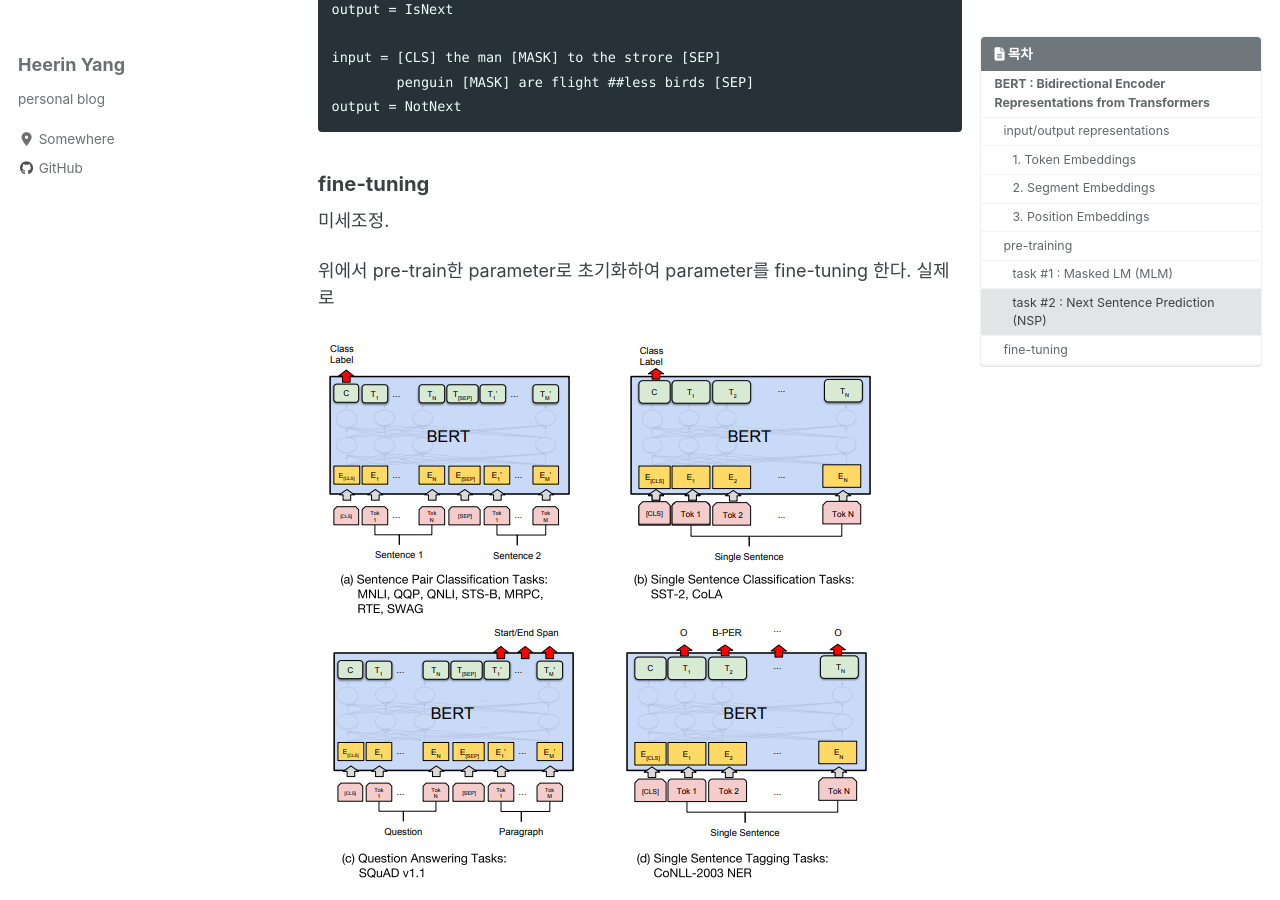
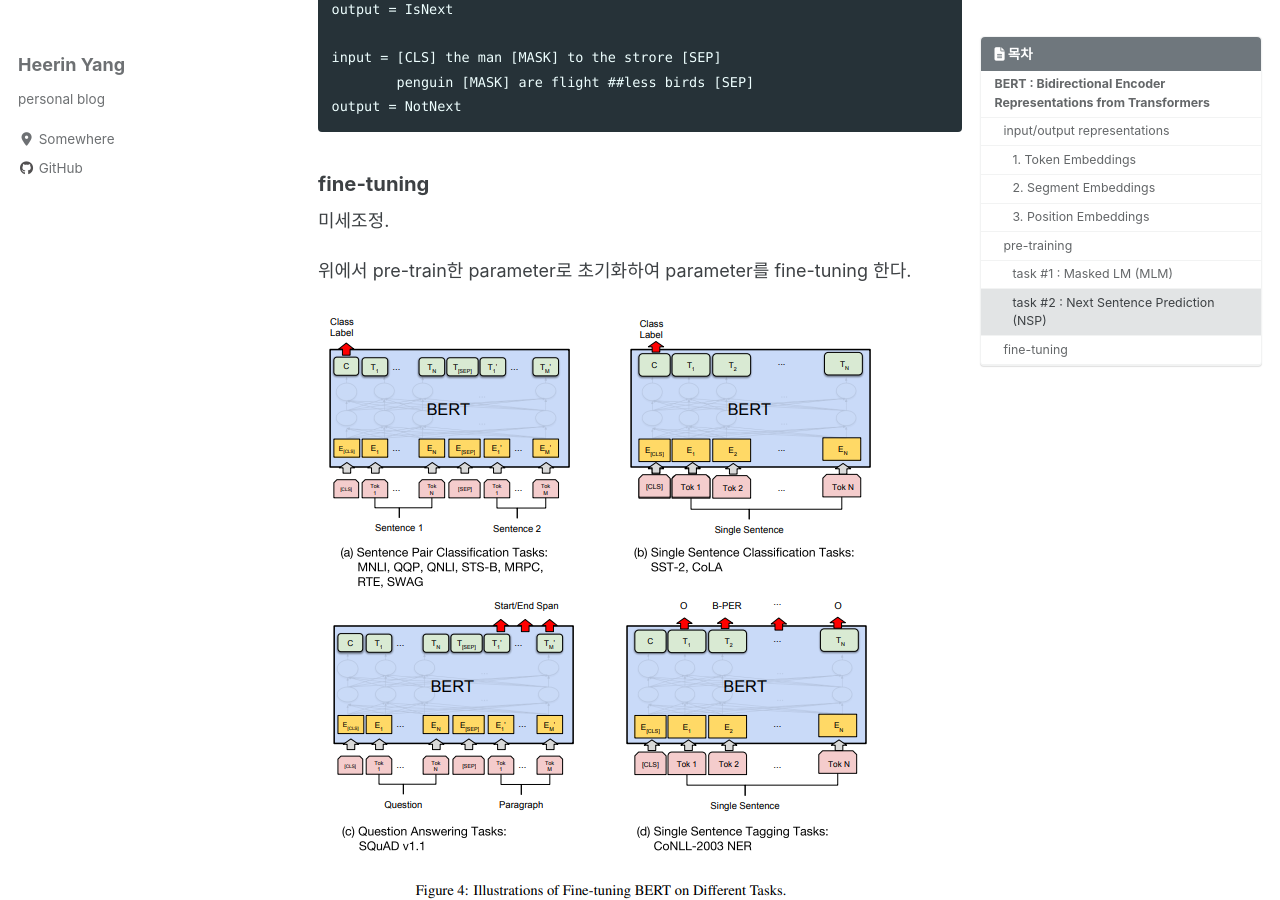
Before and after one commit to hryang06/hryang06.github.io, a Jekyll site: the page built from _posts/2020-07-15-BERT.md, in a window 1280 px wide and 900 px high, scrolled down 3659 px. Built offline with Jekyll 4.4.1, drawn with Linux system fonts in a browser that asks for light colours; cached includes are drawn as plain includes; nearby versions of some CDN libraries.

Commit message:
Correct typing errors

```diff
--- a/_posts/2020-07-15-BERT.md
+++ b/_posts/2020-07-15-BERT.md
@@ -66,7 +66,7 @@ self-attention은 입력 위치는 고려하지 못하였다. 위치 정보를
 - 10% of time : random word 변경
 - 10% of time : 변경 x
 
-![mlm-example](/assets/images/post/bert/bert-mlm-ex.png)
+![mlm-example](/assets/images/post/bert/bert-mlm-ex.PNG)
 
 #### task #2 : Next Sentence Prediction (NSP)
 
@@ -87,13 +87,12 @@ self-attention은 입력 위치는 고려하지 못하였다. 위치 정보를
 
 미세조정.
 
-위에서 pre-train한 parameter로 초기화하여 parameter를 fine-tuning 한다. 실제로
+위에서 pre-train한 parameter로 초기화하여 parameter를 fine-tuning 한다.
 
 ![Figure 4](/assets/images/post/bert/figure-4.PNG)
 
 
 참조
 
-<http://jalammar.github.io/illustrated-bert/>
-
+<http://jalammar.github.io/illustrated-bert/> <br>
 <https://keep-steady.tistory.com/19>
```
